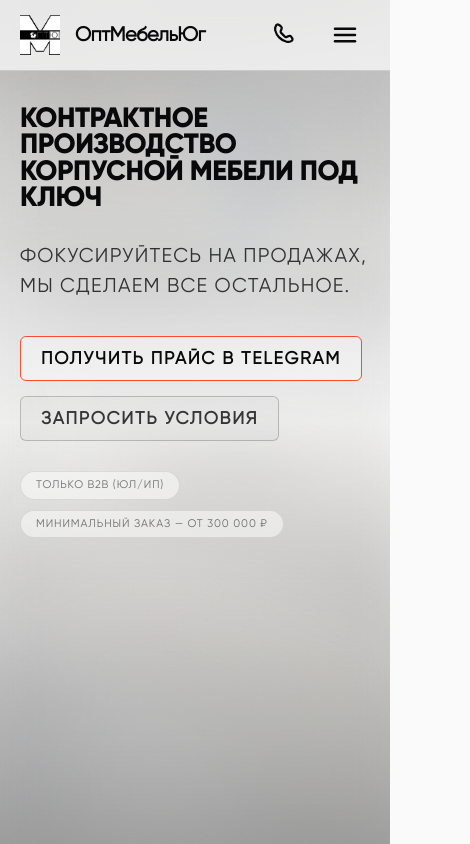
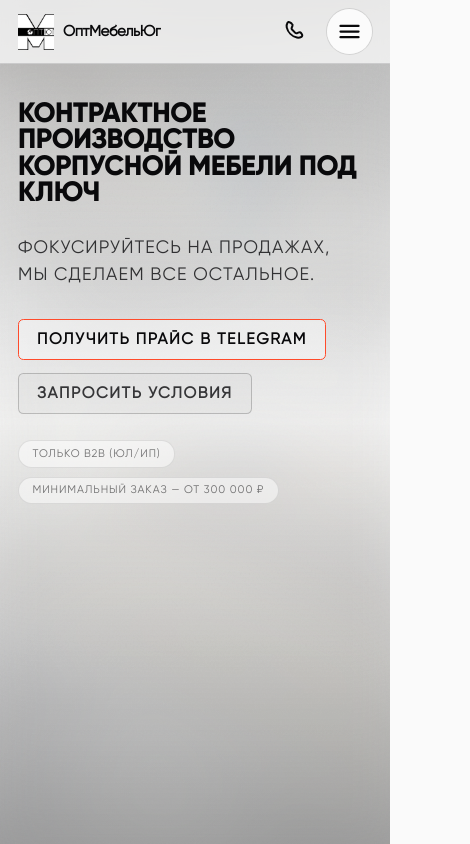
Before and after one commit to atalik07/kavkaz-vector-next, a Next.js app: page / in a window 390 px wide. Shown: the top 844 px of the page, 470 px wide, since content can reach past the window. Built offline with nearby package versions, Linux system fonts and the light colour scheme.

Commit message:
mobile first

```diff
--- a/app/globals.css
+++ b/app/globals.css
@@ -69,8 +69,14 @@ body {
 }
 
 html {
-  font-size: 20px; /* mobile default */
+  font-size: 18px; /* mobile default */
   scroll-behavior: smooth;
+}
+
+@media (min-width: 1024px) {
+  html {
+    font-size: 20px; /* desktop/tablet+ */
+  }
 }
 
 /* мягкий фокус по умолчанию */
--- a/components/Header.tsx
+++ b/components/Header.tsx
@@ -365,8 +365,10 @@ export default function Header() {
       >
         <div
           className={[
-            "mx-auto grid h-14 sm:h-[60px] max-w-6xl items-center px-4 sm:px-6",
-            compact ? "grid-cols-[1fr_auto]" : "grid-cols-[1fr_auto] md:grid-cols-[1fr_auto_1fr]",
+            "mx-auto grid h-14 sm:h-[60px] max-w-5xl items-center px-4 sm:px-6",
+            compact
+              ? "grid-cols-[minmax(0,1fr)_auto]"
+              : "grid-cols-[minmax(0,1fr)_auto] md:grid-cols-[1fr_auto_1fr]",
           ].join(" ")}
         >
           <a
@@ -377,17 +379,20 @@ export default function Header() {
               document.getElementById("hero")?.scrollIntoView({ behavior: "smooth", block: "start" });
               setMobileOpen(false);
             }}
-            className="flex items-center gap-3"
+            className="flex min-w-0 items-center gap-2 sm:gap-3"
+
           >
             <span className="inline-flex items-center justify-center">
               <img
-                src="/images/logo.png"
+                src="/images/logo.webp"
                 alt={`${copy.brand.name} ${copy.brand.tagline}`}
                 className="h-8 w-8 object-cover"
               />
             </span>
 
-            <span className="block text-base font-semibold tracking-tight leading-none">{copy.brand.name}</span>
+            <span className="block min-w-0 truncate text-[15px] font-semibold tracking-tight leading-none sm:text-base">
+              {copy.brand.name}
+            </span>
           </a>
 
           <nav
@@ -413,7 +418,7 @@ export default function Header() {
             })}
           </nav>
 
-          <div className="flex items-center justify-self-end gap-2">
+          <div className="flex shrink-0 items-center justify-self-end gap-2">
             <a
               ref={phoneDesktopRef}
               href={phoneHref}
@@ -453,14 +458,18 @@ export default function Header() {
 <button
   type="button"
   onClick={() => setMobileOpen(true)}
+  aria-label="Open menu"
   className={[
-                "inline-flex items-center justify-center rounded-full p-2 hover:bg-black/5 dark:hover:bg-white/10",
-                compact ? "md:inline-flex" : "md:hidden",
+    "inline-flex items-center justify-center rounded-full p-2 md:hidden",
+    "text-zinc-950 bg-white/80 ring-1 ring-black/10",
+    "hover:bg-white hover:text-[color:var(--accent)]",
+    "dark:text-white dark:bg-black/30 dark:ring-white/15 dark:hover:bg-black/45",
   ].join(" ")}
-              aria-label="Open menu"
 >
   <IconBurger className="h-6 w-6" />
 </button>
+
+
           </div>
         </div>
       </header>
```
Also changed, not shown: public/images/logo.webp (added). Lines whose indentation alone changed are shown as unchanged.
